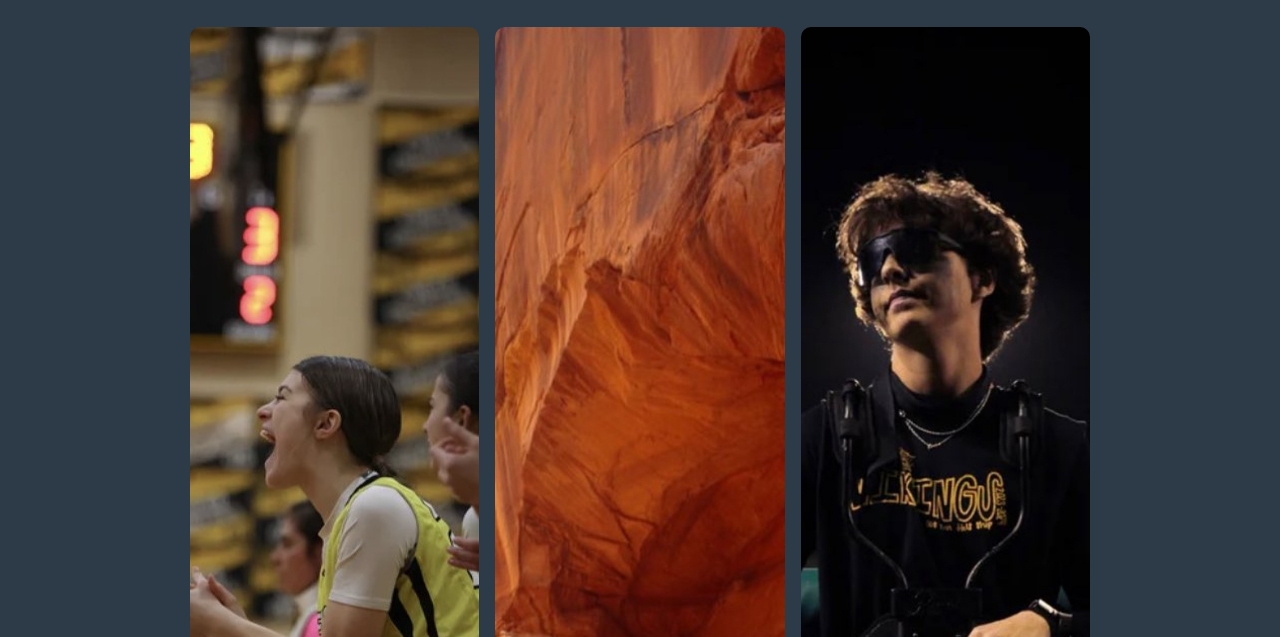
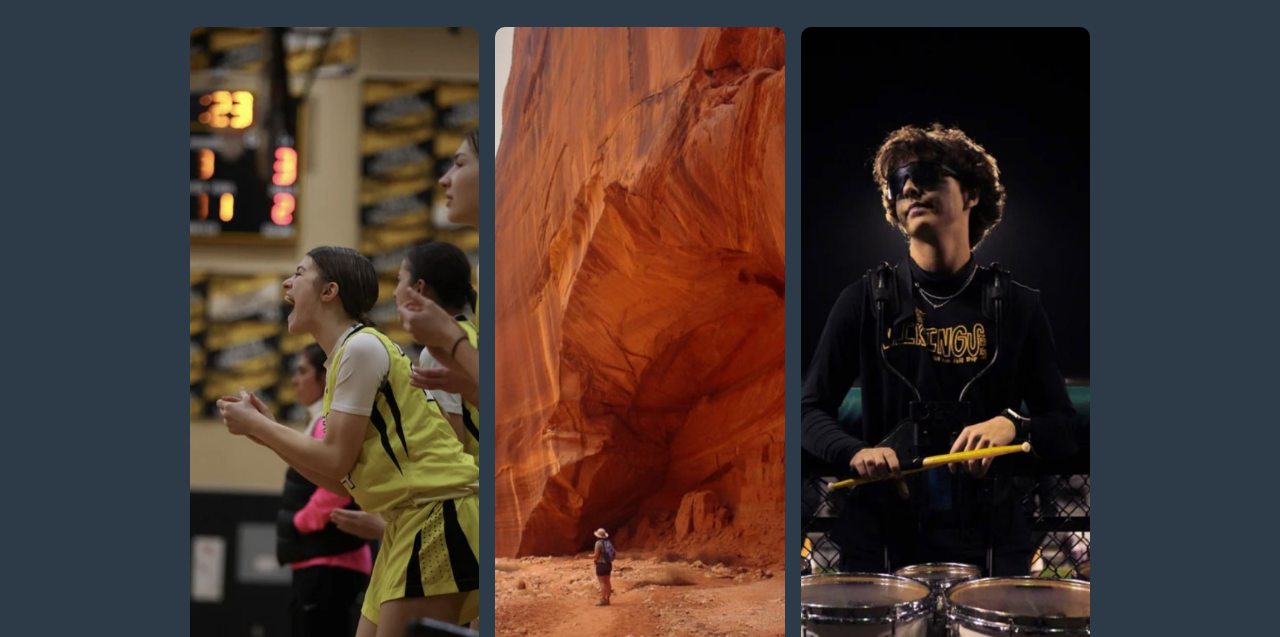
Before and after one commit to Sarahdkingsley/bmis235-html-4, a plain HTML site: page Photos.html in a window 1280 px wide. Shown: the part 163-800 px from the top of the page. Drawn offline with Linux system fonts and the light colour scheme.

Commit message:
Update styles.css

```diff
--- a/styles.css
+++ b/styles.css
@@ -91,7 +91,7 @@ footer {
 .blk-gallery figure { margin: 0; }
 .blk-gallery img {
     width: 100%;
-    height: 1032px;
+    height: 688px;
     object-fit: cover;           /* crops photos to the same shape */
     border-radius: 10px;
 }
```
